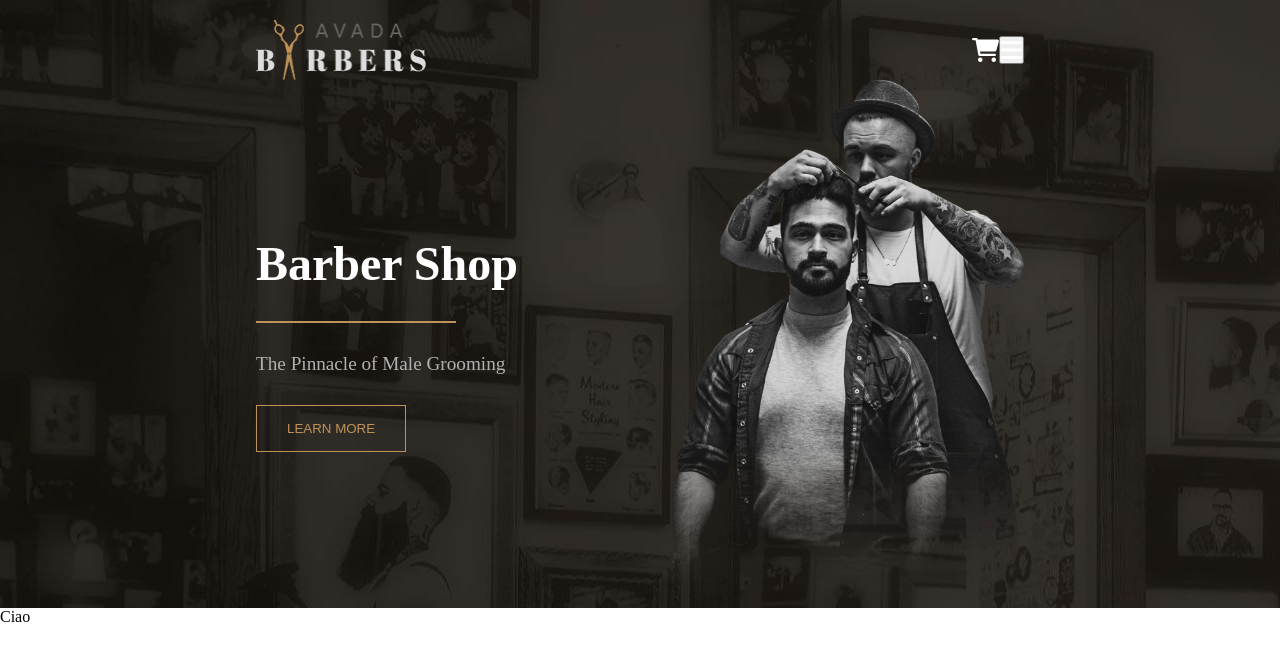
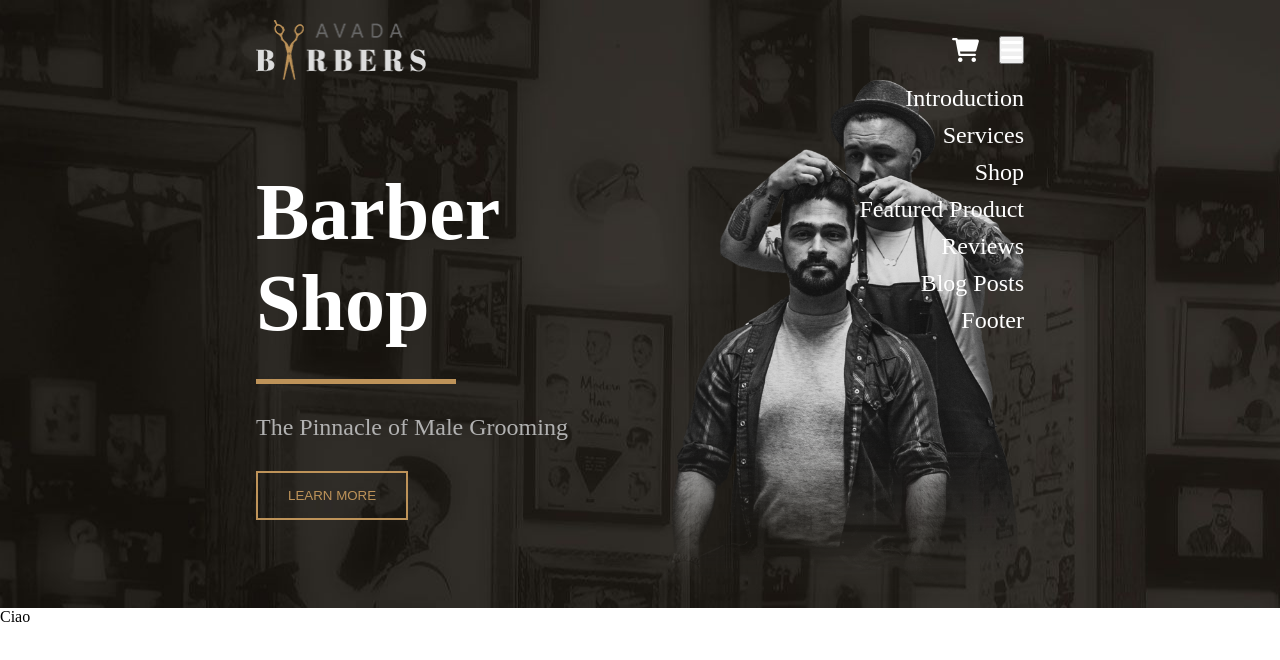
Before and after one commit to E-Lop/proj-html-vuejs, a Vue app: page / in a window 1280 px wide. Both pictures are taken after a click on the button 1011 px from the left and 49 px from the top of the page. Shown: the top 660 px of the page. Built offline with nearby package versions, Linux system fonts and the light colour scheme.

Commit message:
componente header completata

```diff
--- a/src/App.vue
+++ b/src/App.vue
@@ -1,6 +1,6 @@
 <template>
   <div id="app">
-    <MyHeader />
+    <MyHeader :internalMap="siteSections" />
     <MainComponent />
   </div>
 </template>
@@ -11,6 +11,40 @@ import MyHeader from './components/MyHeader.vue';
 
 export default {
   name: 'App',
+  data() {
+    return {
+      siteSections: [
+        {
+          name: 'Introduction',
+          id: '#intro',
+        },
+        {
+          name: 'Services',
+          id: '#services',
+        },
+        {
+          name: 'Shop',
+          id: '#shop',
+        },
+        {
+          name: 'Featured Product',
+          id: '#featured',
+        },
+        {
+          name: 'Reviews',
+          id: '#reviews',
+        },
+        {
+          name: 'Blog Posts',
+          id: '#blog',
+        },
+        {
+          name: 'Footer',
+          id: '#footer',
+        },
+      ],
+    };
+  },
   components: {
     MainComponent,
     MyHeader,
--- a/src/components/MyHeader.vue
+++ b/src/components/MyHeader.vue
@@ -1,4 +1,5 @@
 <template>
+  <section id="header">
     <div class="entire_header">
       <div class="container">
         <div class="navbar">
@@ -14,9 +15,20 @@
             <!-- icona shopping cart -->
             <a href="#"><i class="fa-solid fa-cart-shopping"></i></a>
             <!-- Collapse button -->
-          <button class="navbar-toggler" type="button">
-            <span class="burer"><i class="fa-solid fa-bars"></i></span>
+            <button
+              @click="showBurgerMenu"
+              class="navbar-toggler"
+              type="button"
+            >
+              <span class="burger"><i class="fa-solid fa-bars"></i></span>
             </button>
+            <div v-if="dropdown_m" class="collapsed_menu">
+              <ul>
+                <li v-for="(element, index) in internalMap" :key="index">
+                  <a :href="element.id">{{ element.name }}</a>
+                </li>
+              </ul>
+            </div>
           </div>
         </div>
         <!-- contenuto al centro dell'header -->
@@ -36,11 +48,25 @@
         </div>
       </div>
     </div>
+  </section>
 </template>
 
 <script>
 export default {
   name: 'MyHeader',
+  props: {
+    internalMap: Array,
+  },
+  data() {
+    return {
+      dropdown_m: false,
+    };
+  },
+  methods: {
+    showBurgerMenu() {
+      this.dropdown_m = !this.dropdown_m;
+    },
+  },
 };
 </script>
 
@@ -57,6 +83,7 @@ export default {
   justify-content: space-between;
   align-items: center;
   padding-top: 20px;
+  position: relative;
   i {
     color: white;
     font-size: 1.5rem;
@@ -65,6 +92,20 @@ export default {
 .navbar-brand {
   img {
     width: 170px;
+  }
+}
+.navbar-toggler {
+  margin-left: 20px;
+}
+.collapsed_menu {
+  color: white;
+  position: absolute;
+  right: 0;
+  top: 100%;
+  text-align: right;
+  font-size: 1.5rem;
+  li {
+    padding-block: 5px;
   }
 }
 .header_hero_content {
@@ -79,22 +120,22 @@ export default {
   align-items: flex-start;
   color: white;
   h1 {
-    font-size: 3rem;
+    font-size: 5rem;
   }
   .golden_bar {
-    height: 2px;
+    height: 5px;
     width: 200px;
     background-color: $main_color;
     margin-block: 30px;
   }
   .claim {
     margin-bottom: 30px;
-    font-size: 1.2rem;
+    font-size: 1.5rem;
     color: $secondary_color;
   }
   .learn_btn {
     color: $main_color;
-    border: 1px solid $main_color;
+    border: 2px solid $main_color;
     padding: 15px 30px;
     background-color: transparent;
   }
```
Lines whose indentation alone changed are shown as unchanged.
